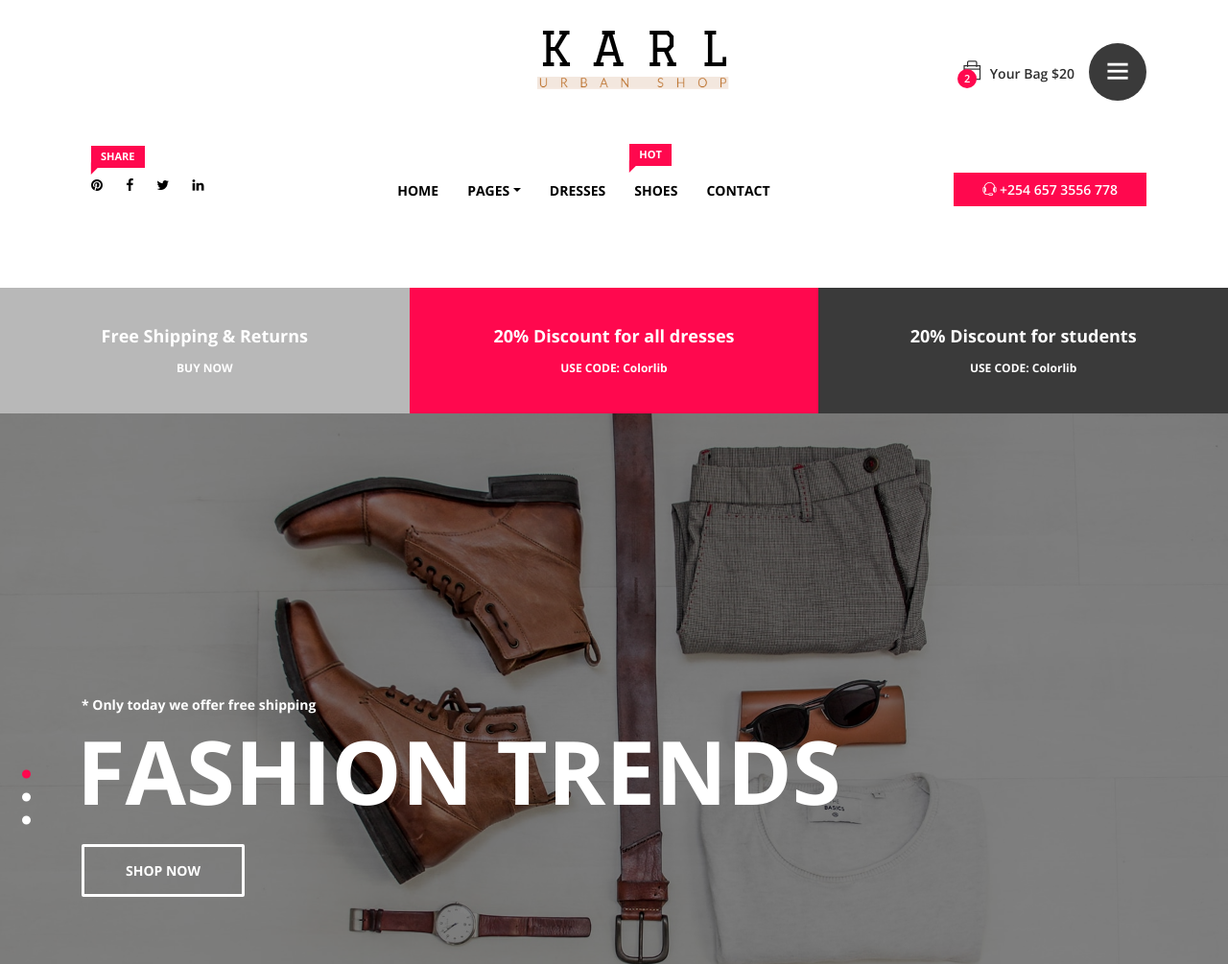
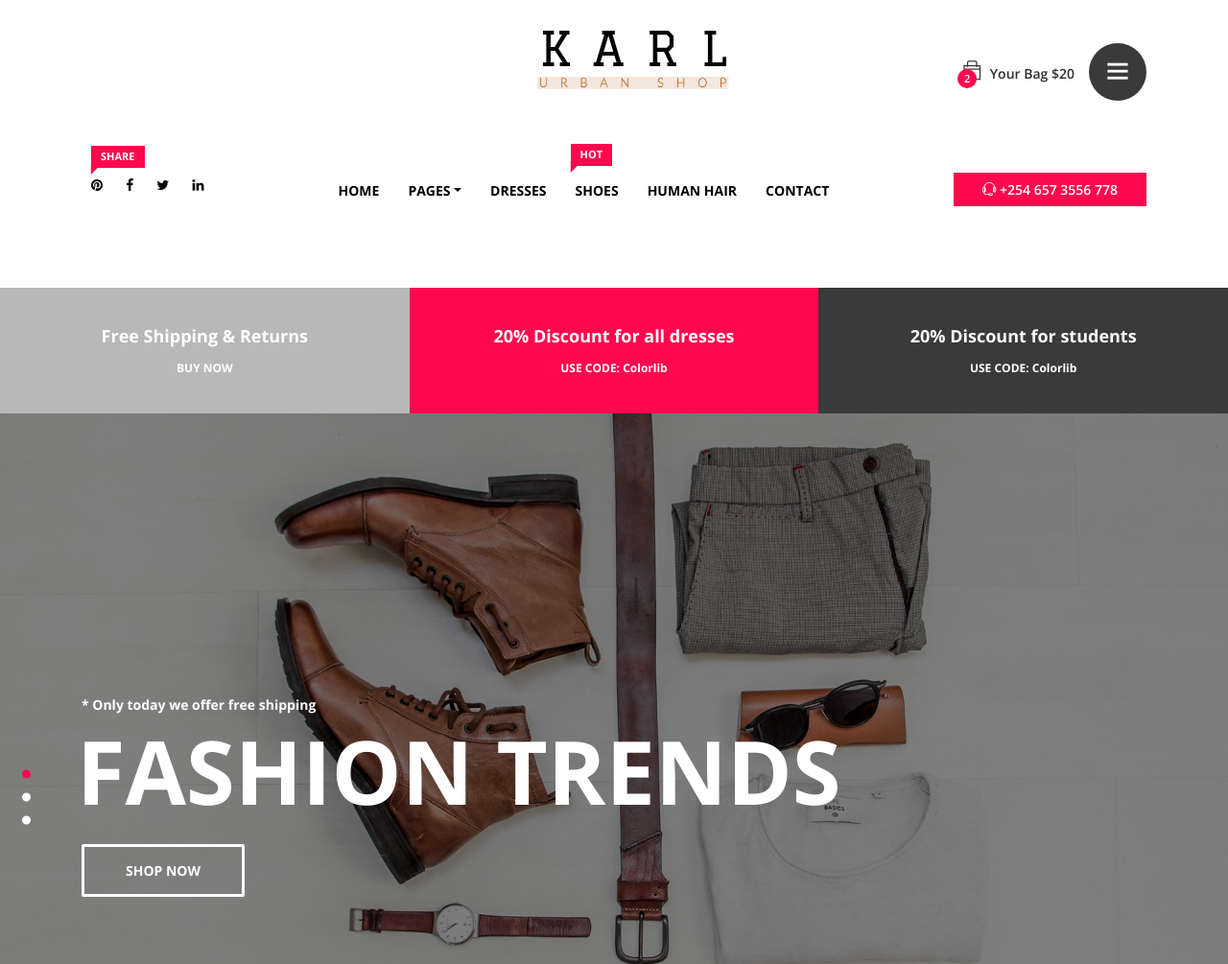
Before and after one commit to dishonkuria/didactic-spoon, a plain HTML site: page index.html in a window 1280 px wide. Shown: the top 1005 px of the page at 96% size. Drawn offline with nearby package versions, Linux system fonts and the light colour scheme.

Commit message:
make initial changes

```diff
--- a/index.html
+++ b/index.html
@@ -182,6 +182,7 @@
                                             </li>
                                             <li class="nav-item"><a class="nav-link" href="#">Dresses</a></li>
                                             <li class="nav-item"><a class="nav-link" href="#"><span class="karl-level">hot</span> Shoes</a></li>
+                                            <li class="nav-item"><a class="nav-link" href="#">Human Hair</a></li>
                                             <li class="nav-item"><a class="nav-link" href="#">Contact</a></li>
                                         </ul>
                                     </div>
```
